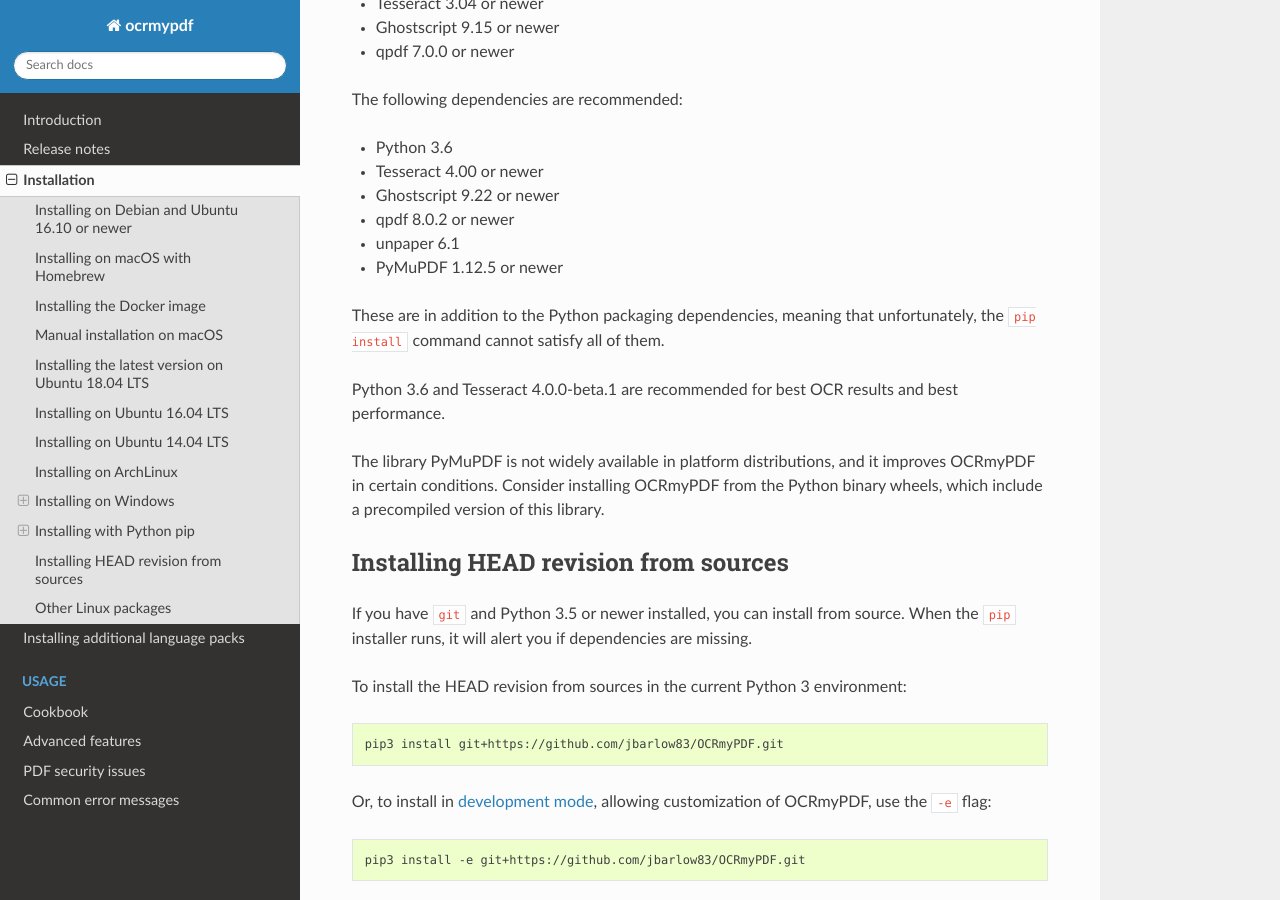
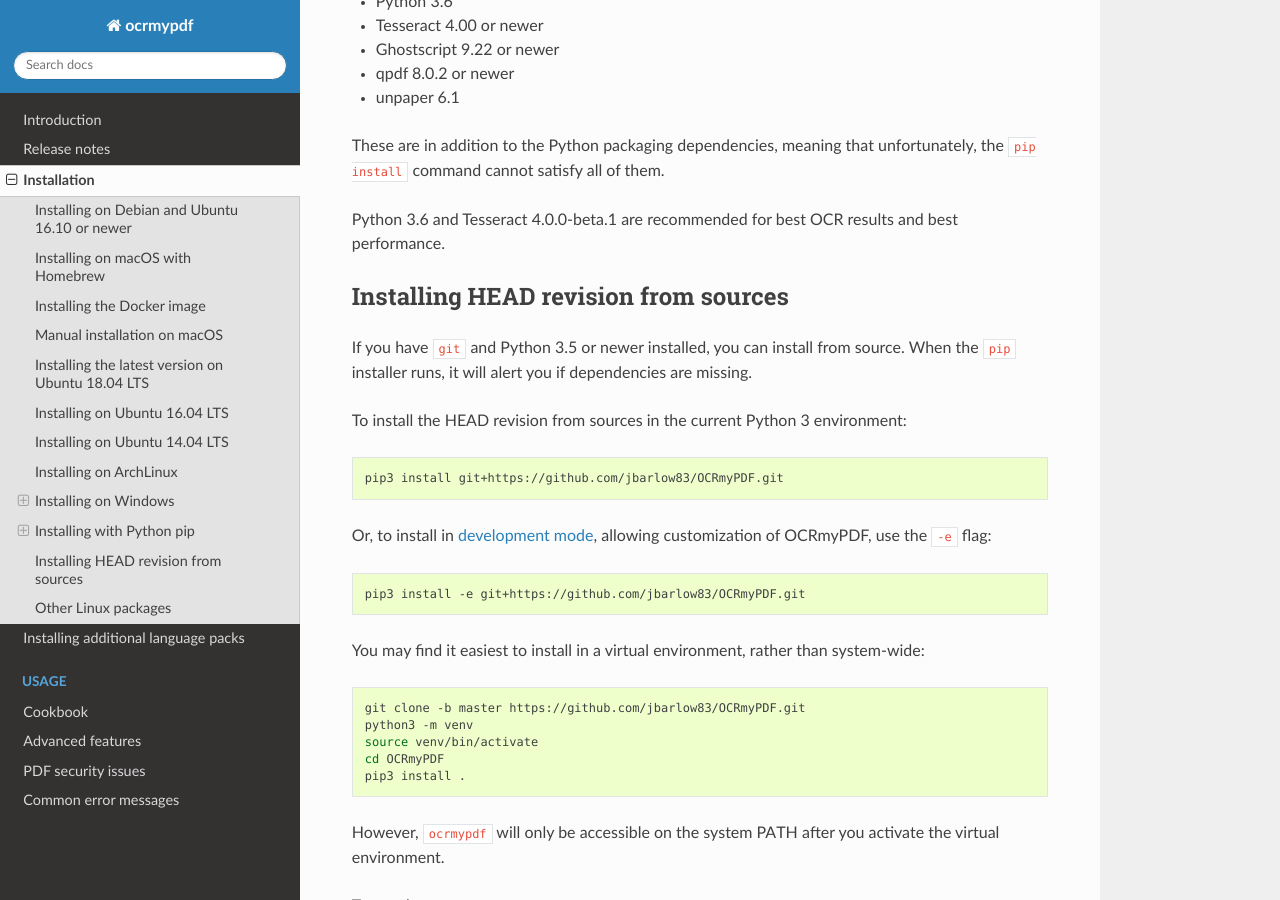
Before and after one commit to ocrmypdf/OCRmyPDF, a Sphinx documentation site: the page built from docs/installation.rst, in a window 1280 px wide and 900 px high, scrolled down 8644 px. Built offline with Sphinx 7.4.7 and the Read the Docs theme 2.0.0, drawn with Linux system fonts in a browser that asks for light colours; pages that are not in the unit, such as notebooks, are missing from menus; some of the changed text lies outside the part shown.

Commit message:
Drop support for PyMuPDF

```diff
--- a/docs/installation.rst
+++ b/docs/installation.rst
@@ -192,15 +192,13 @@
 
 .. code-block:: bash
 
-    pip3 install --user ocrmypdf[fitz]
+    pip3 install --user ocrmypdf
 
 or system-wide:
 
 .. code-block:: bash
 
-    pip3 install ocrmypdf[fitz]
-
-``[fitz]`` includes the optional dependency on PyMuPDF, which improves OCRmyPDF's output in many cases.
+    pip3 install ocrmypdf
 
 The command line program should now be available:
 
@@ -263,9 +261,7 @@
 
     python3 -m venv venv-ocrmypdf
     source venv-ocrmypdf/bin/activate
-    pip3 install ocrmypdf[fitz]
-
-``[fitz]`` includes the optional dependency on PyMuPDF, which improves OCRmyPDF's output in many cases.
+    pip3 install ocrmypdf
 
 
 Installing on Ubuntu 14.04 LTS
@@ -396,13 +392,10 @@
 - Ghostscript 9.22 or newer
 - qpdf 8.0.2 or newer
 - unpaper 6.1
-- PyMuPDF 1.12.5 or newer
 
 These are in addition to the Python packaging dependencies, meaning that unfortunately, the ``pip install`` command cannot satisfy all of them.
 
 Python 3.6 and Tesseract 4.0.0-beta.1 are recommended for best OCR results and best performance.
-
-The library PyMuPDF is not widely available in platform distributions, and it improves OCRmyPDF in certain conditions. Consider installing OCRmyPDF from the Python binary wheels, which include a precompiled version of this library.
 
 
 Installing HEAD revision from sources
```
Also changed, not shown: other parts of docs/installation.rst (+4 -4 lines), .travis.yml.
